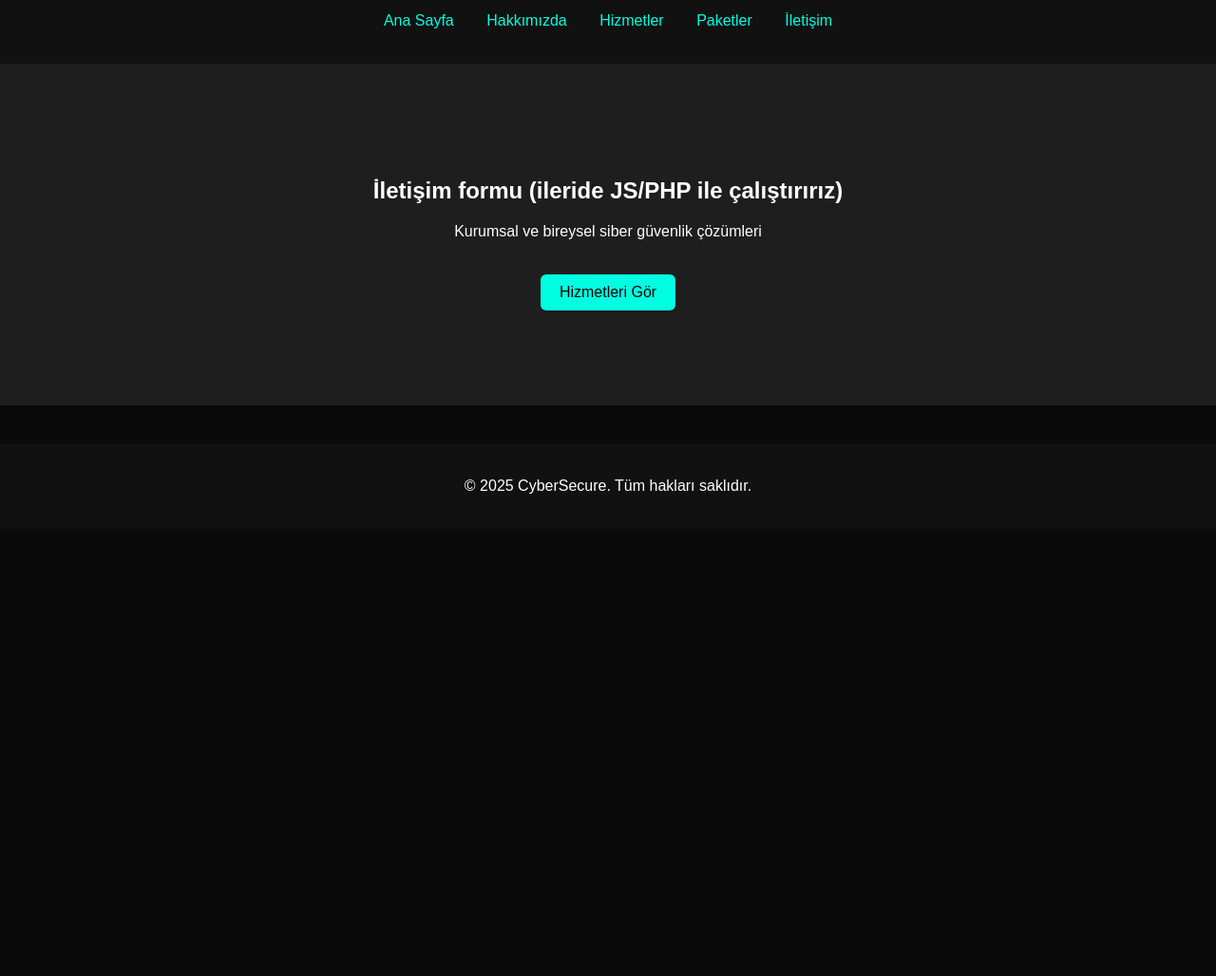
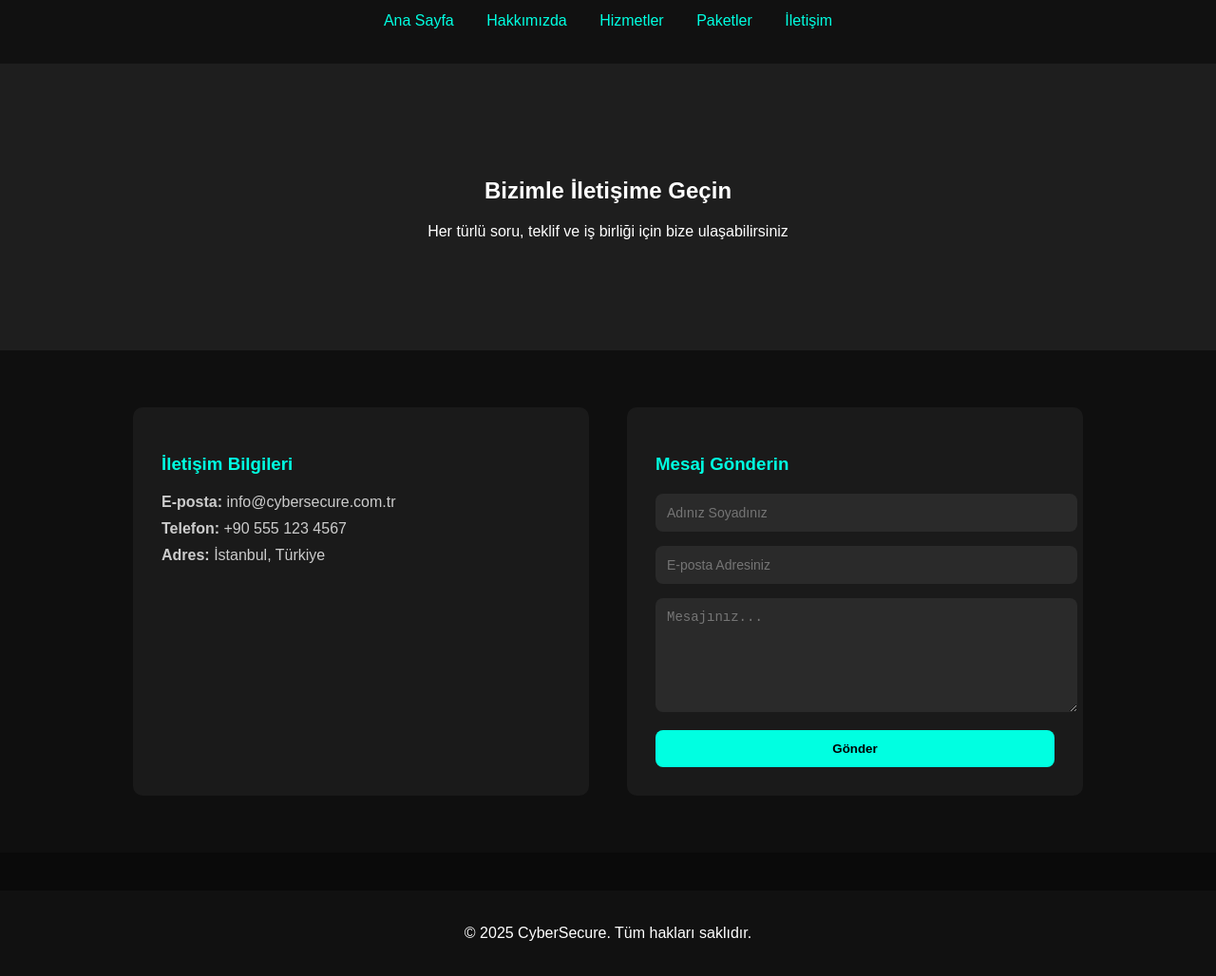
Before and after one commit to berkanaYK/global_shieldsec.com, a plain HTML site: page contact.html in a window 1280 px wide. Shown: the part 60-1088 px from the top of the page at 95% size. Before the commit the page ends 800 px from the top, so only its background shows below. Drawn offline with Linux system fonts and the light colour scheme.

Commit message:
contact new

```diff
--- a/contact.html
+++ b/contact.html
@@ -3,7 +3,7 @@
 <head>
   <meta charset="UTF-8">
   <meta name="viewport" content="width=device-width, initial-scale=1.0">
-  <title>CyberSecure - Ana Sayfa</title>
+  <title>CyberSecure - İletişim</title>
   <link rel="stylesheet" href="css/style.css">
 </head>
 <body>
@@ -20,11 +20,32 @@
       </ul>
     </nav>
   </header>
+    <section class="hero">
+    <h2>Bizimle İletişime Geçin</h2>
+    <p>Her türlü soru, teklif ve iş birliği için bize ulaşabilirsiniz</p>
+  </section>
 
-  <section class="hero">
-    <h2> İletişim formu (ileride JS/PHP ile çalıştırırız)</h2>
-    <p>Kurumsal ve bireysel siber güvenlik çözümleri</p>
-    <a href="services.html" class="btn">Hizmetleri Gör</a>
+  <section class="contact-section">
+    <div class="container contact-container">
+
+      <div class="contact-info">
+        <h3>İletişim Bilgileri</h3>
+        <p><strong>E-posta:</strong> info@cybersecure.com.tr</p>
+        <p><strong>Telefon:</strong> +90 555 123 4567</p>
+        <p><strong>Adres:</strong> İstanbul, Türkiye</p>
+      </div>
+
+      <div class="contact-form">
+        <h3>Mesaj Gönderin</h3>
+        <form>
+          <input type="text" placeholder="Adınız Soyadınız" required />
+          <input type="email" placeholder="E-posta Adresiniz" required />
+          <textarea rows="6" placeholder="Mesajınız..." required></textarea>
+          <button type="submit">Gönder</button>
+        </form>
+      </div>
+
+    </div>
   </section>
 
   <footer>
--- a/css/style.css
+++ b/css/style.css
@@ -177,3 +177,61 @@ footer {
   border-color: #00ffe1;
   background-color: #121212;
 }
+
+.contact-section {
+  padding: 60px 20px;
+  background-color: #0f0f0f;
+}
+
+.contact-container {
+  display: flex;
+  flex-wrap: wrap;
+  gap: 40px;
+  max-width: 1000px;
+  margin: auto;
+  justify-content: center;
+}
+
+.contact-info, .contact-form {
+  flex: 1 1 300px;
+  background-color: #1a1a1a;
+  padding: 30px;
+  border-radius: 10px;
+}
+
+.contact-info h3, .contact-form h3 {
+  color: #00ffe1;
+  margin-bottom: 20px;
+}
+
+.contact-info p {
+  color: #ccc;
+  margin: 10px 0;
+}
+
+.contact-form input, .contact-form textarea {
+  width: 100%;
+  padding: 12px;
+  margin-bottom: 15px;
+  border: none;
+  border-radius: 8px;
+  background-color: #2a2a2a;
+  color: white;
+  font-size: 14px;
+}
+
+.contact-form button {
+  width: 100%;
+  background-color: #00ffe1;
+  color: #000;
+  font-weight: bold;
+  padding: 12px;
+  border: none;
+  border-radius: 8px;
+  cursor: pointer;
+  transition: 0.3s;
+}
+
+.contact-form button:hover {
+  background-color: #00d5bf;
+}
```
